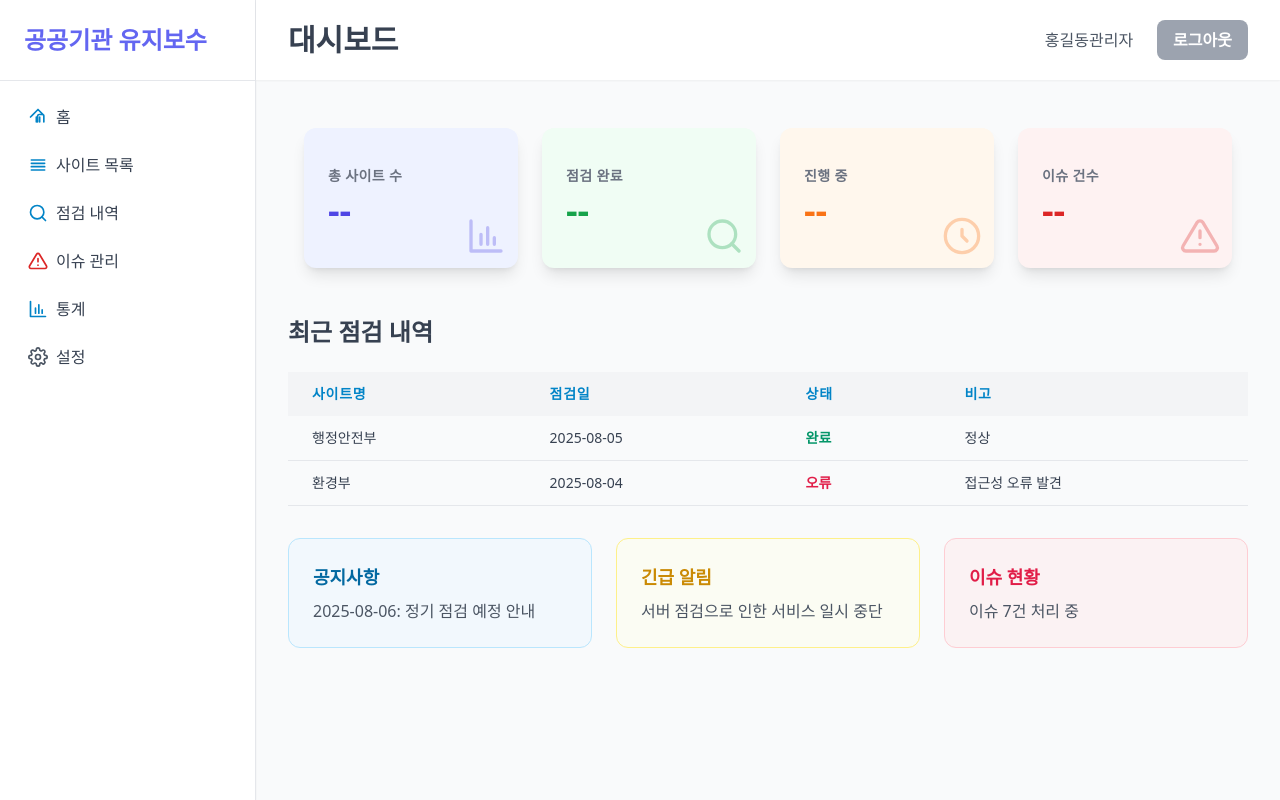
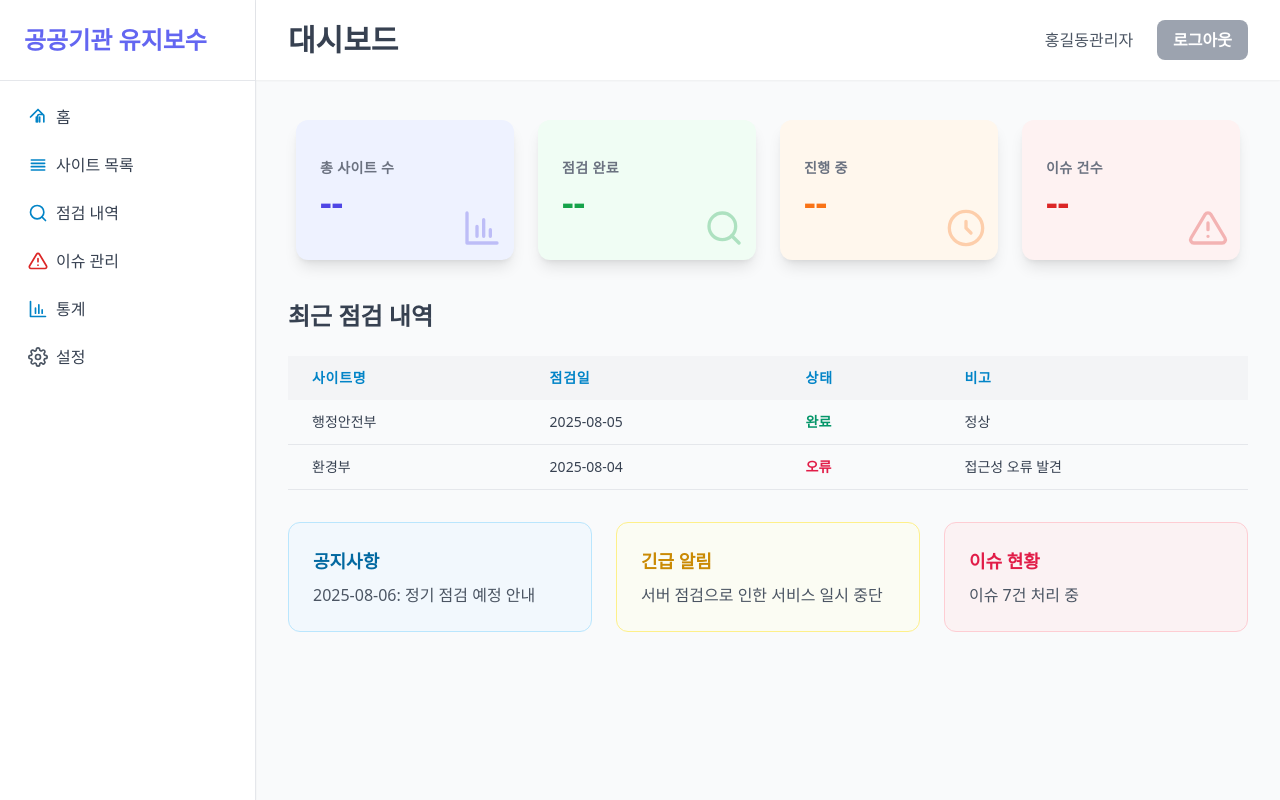
Before and after one commit to SY2-90/Gov-dashboard, a website: page public/index.html in a window 1280 px wide. Drawn offline with nearby package versions, Linux system fonts and the light colour scheme; no server answers.

Commit message:
“New🆕✨”

```diff
--- a/public/index.html
+++ b/public/index.html
@@ -121,7 +121,7 @@
       <section class="p-8 space-y-8 overflow-auto">
 
         <!-- 카드 영역 -->
-        <div class="grid grid-cols-2 xs:grid-cols-1 sm:grid-cols-2 lg:grid-cols-4 gap-6 p-4">
+        <div class="grid grid-cols-2 xs:grid-cols-1 sm:grid-cols-2 lg:grid-cols-4 gap-6 p-2">
         <div class="group relative rounded-xl shadow-lg p-6 flex flex-col justify-center
                     hover:shadow-2xl hover:scale-105 hover:-translate-y-1 transform transition duration-300
                     bg-indigo-50 hover:bg-indigo-100 max-w-full sm:max-w-[280px] min-h-[140px]">
```
